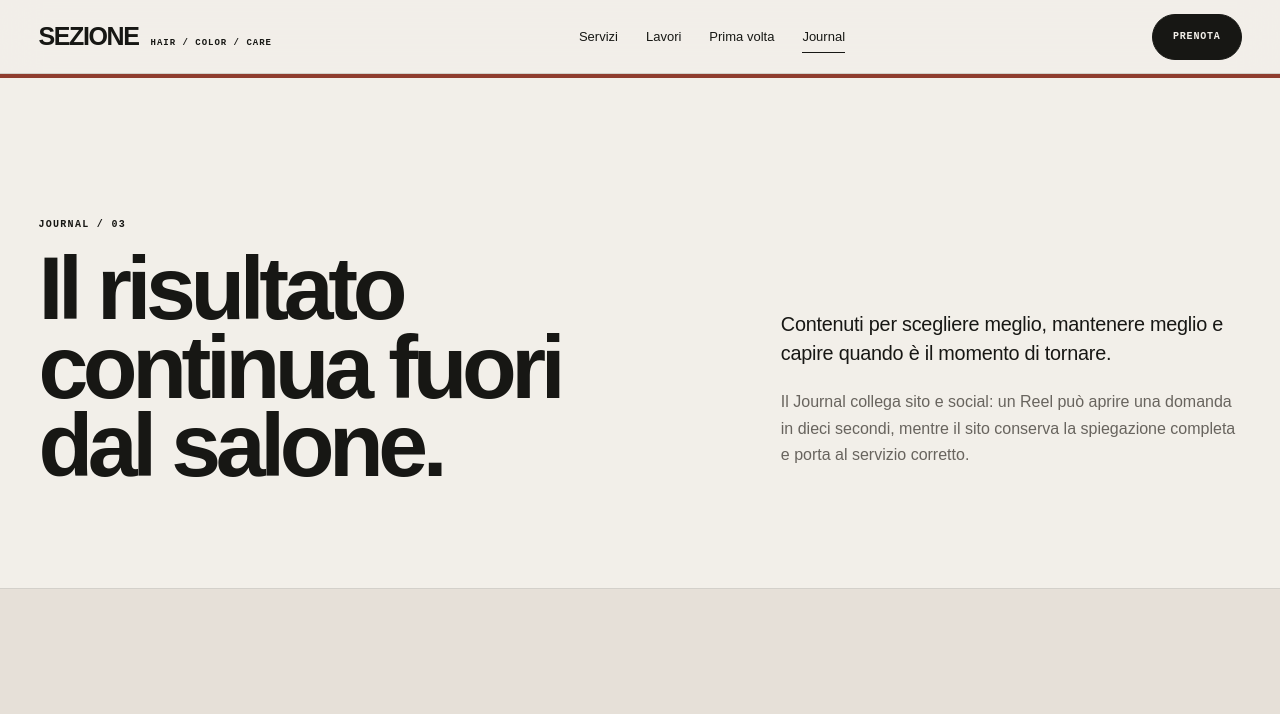
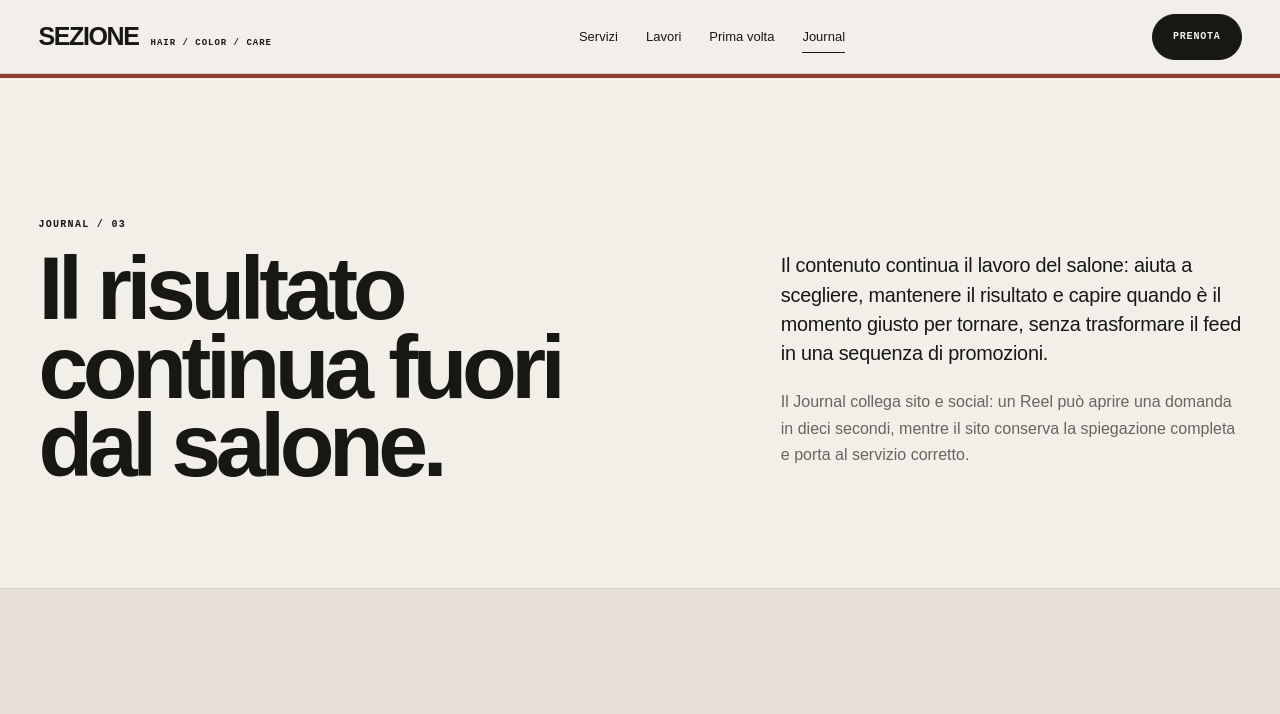
Before and after one commit to manueldipa4561-png/sezione-hair-studio-demo, a plain HTML site: page journal.html in a window 1280 px wide. Shown: the top 714 px of the page. Drawn offline with Linux system fonts and the light colour scheme.

Commit message:
Refine SEZIONE journal copy

```diff
--- a/journal.html
+++ b/journal.html
@@ -3,7 +3,7 @@
 <header class="header"><a class="brand" href="./"><strong>SEZIONE</strong><small>HAIR / COLOR / CARE</small></a><nav class="nav"><a href="./servizi.html">Servizi</a><a href="./lavori.html">Lavori</a><a href="./prima-volta.html">Prima volta</a><a href="./journal.html" aria-current="page">Journal</a></nav><a class="cta" href="./prenota.html">Prenota</a><button class="menu-toggle" data-menu-toggle aria-controls="mobile-nav" aria-expanded="false">MENU</button></header>
 <nav id="mobile-nav" class="mobile-nav" aria-hidden="true"><a href="./servizi.html">Servizi</a><a href="./lavori.html">Lavori</a><a href="./prima-volta.html">Prima volta</a><a href="./journal.html">Journal</a><a href="./prenota.html">Prenota</a></nav>
 <main id="main"><div class="signal"></div>
-<section class="page-hero"><div class="page-hero-inner"><div><p class="kicker">JOURNAL / 03</p><h1>Il risultato continua fuori dal salone.</h1></div><div><p class="lede">Contenuti per scegliere meglio, mantenere meglio e capire quando è il momento di tornare.</p><p class="copy">Il Journal collega sito e social: un Reel può aprire una domanda in dieci secondi, mentre il sito conserva la spiegazione completa e porta al servizio corretto.</p></div></div></section>
+<section class="page-hero"><div class="page-hero-inner"><div><p class="kicker">JOURNAL / 03</p><h1>Il risultato continua fuori dal salone.</h1></div><div><p class="lede">Il contenuto continua il lavoro del salone: aiuta a scegliere, mantenere il risultato e capire quando è il momento giusto per tornare, senza trasformare il feed in una sequenza di promozioni.</p><p class="copy">Il Journal collega sito e social: un Reel può aprire una domanda in dieci secondi, mentre il sito conserva la spiegazione completa e porta al servizio corretto.</p></div></div></section>
 <section class="section journal"><div class="inner"><div class="section-head"><div><p class="kicker">EDITORIAL SYSTEM</p><h2>Non solo trasformazioni.</h2></div><p class="copy-lg">Un salone può usare il contenuto per ridurre incertezza e supportare il rebooking: manutenzione, scelta del servizio, gestione quotidiana e lavoro dello stylist diventano contenuti ricorrenti.</p></div><div class="journal-grid">
 <article class="journal-card"><div><p class="kicker">COLOR</p><h3>Quanto vuoi mantenere questo colore?</h3></div><p class="copy">Il colore giusto dipende anche da quanto spesso vuoi tornare e da come vuoi gestire la ricrescita.</p></article>
 <article class="journal-card"><div><p class="kicker">CUT</p><h3>La forma che regge anche tra sei settimane.</h3></div><p class="copy">Un buon taglio deve avere una vita dopo il primo styling.</p></article>
```
